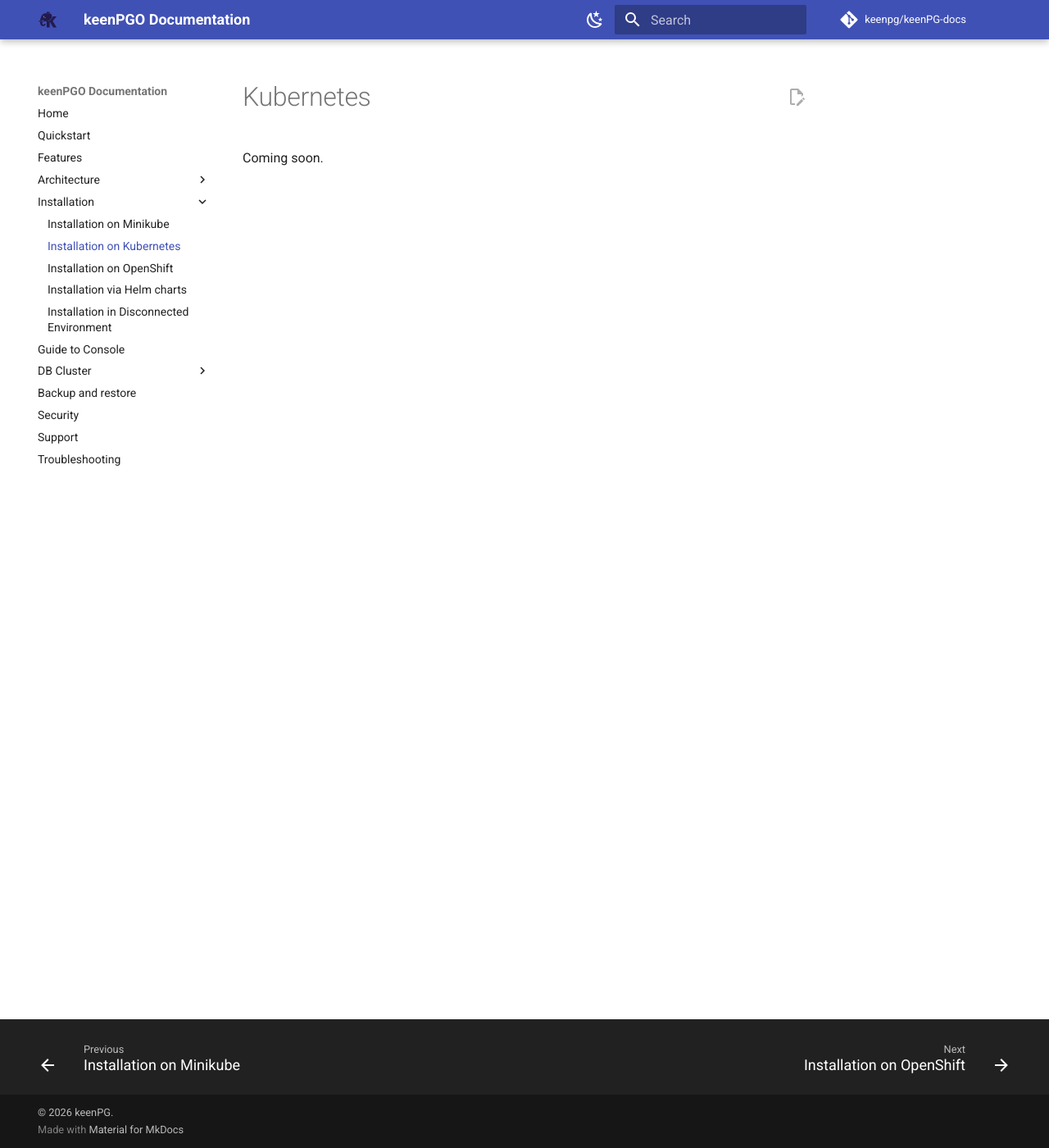
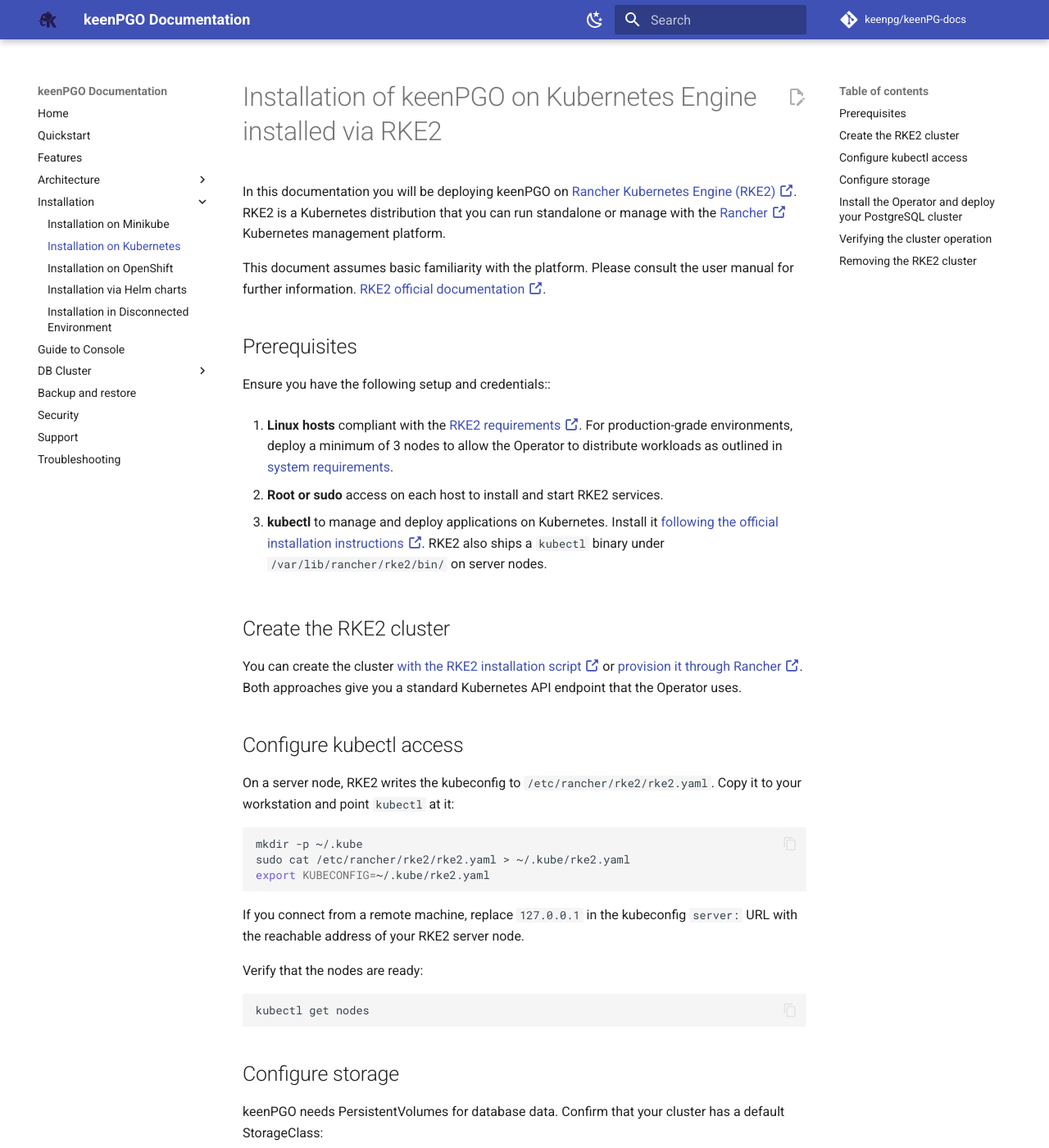
Before and after one commit to keenpg/keenPG-docs, an MkDocs documentation site: the page built from docs/Installation/kubernetes.md, in a window 1280 px wide and 1400 px high. Shown: the whole window at 82% size. Built offline with MkDocs 1.6.1 and Material for MkDocs 9.7.7, drawn with Linux system fonts in a browser that asks for light colours; comment, search, counter and statistics services are not loaded; some of the changed text lies outside the part shown.

Commit message:
Update kubernetes.md

````diff
--- a/docs/Installation/kubernetes.md
+++ b/docs/Installation/kubernetes.md
@@ -1,3 +1,128 @@
-# Kubernetes
+# Installation of keenPGO on Kubernetes Engine installed via RKE2
 
-Coming soon.
+In this documentation you will be deploying  keenPGO on
+[Rancher Kubernetes Engine (RKE2) :octicons-link-external-16:](https://docs.rke2.io/).
+RKE2 is a Kubernetes distribution that you can run standalone or
+manage with the [Rancher :octicons-link-external-16:](https://ranchermanager.docs.rancher.com/)
+Kubernetes management platform.
+
+This document assumes basic familiarity with the platform. Please consult the user manual for further information. [RKE2 official documentation :octicons-link-external-16:](https://docs.rke2.io/).
+
+## Prerequisites
+
+Ensure you have the following setup and credentials::
+
+1. **Linux hosts** compliant with the [RKE2 requirements :octicons-link-external-16:](https://docs.rke2.io/install/requirements). For production-grade environments, deploy a minimum of 3 nodes to allow the Operator to distribute workloads as outlined in [system requirements](System-Requirements.md).
+
+2. **Root or sudo** access on each host to install and start RKE2 services.
+
+3. **kubectl** to manage and deploy applications on Kubernetes. Install it
+    [following the official installation instructions :octicons-link-external-16:](https://kubernetes.io/docs/tasks/tools/install-kubectl/).
+    RKE2 also ships a `kubectl` binary under `/var/lib/rancher/rke2/bin/` on
+    server nodes.
+
+
+## Create the RKE2 cluster
+
+You can create the cluster [with the RKE2 installation script :octicons-link-external-16:](https://docs.rke2.io/install/quickstart) or [provision it
+through Rancher :octicons-link-external-16:](https://ranchermanager.docs.rancher.com/how-to-guides/new-user-guides/launch-kubernetes-with-rancher). Both approaches give you a standard Kubernetes API endpoint
+that the Operator uses.
+
+
+## Configure kubectl access
+
+On a server node, RKE2 writes the kubeconfig to `/etc/rancher/rke2/rke2.yaml`.
+Copy it to your workstation and point `kubectl` at it:
+
+```bash
+mkdir -p ~/.kube
+sudo cat /etc/rancher/rke2/rke2.yaml > ~/.kube/rke2.yaml
+export KUBECONFIG=~/.kube/rke2.yaml
+```
+
+If you connect from a remote machine, replace `127.0.0.1` in the kubeconfig
+`server:` URL with the reachable address of your RKE2 server node.
+
+Verify that the nodes are ready:
+
+```bash
+kubectl get nodes
+```
+
+## Configure storage
+
+keenPGO needs PersistentVolumes for database data. Confirm
+that your cluster has a default StorageClass:
+
+```bash
+kubectl get storageclass -A
+```
+
+RKE2 does not always ship a default StorageClass. For testing, you can install via local storage or NFS CSI driver for dev
+the [Local Path Provisioner :octicons-link-external-16:](https://github.com/rancher/local-path-provisioner).
+For production, use a CSI driver appropriate for your infrastructure, such as
+[Longhorn :octicons-link-external-16:](https://longhorn.io/) when you manage the cluster with Rancher.
+
+## Install the Operator and deploy your PostgreSQL cluster
+
+1. Create the Kubernetes namespace for your cluster. It is a good practice to isolate workloads in Kubernetes by installing the Operator in a custom namespace.
+
+    ```bash
+    kubectl create ns keenpg-operator
+    ```
+
+
+2. Deploy the Operator using the following command:
+
+    ```bash
+    git clone https://github.com/keenpg/keenpg-operator.git -b 6.0
+
+    kubectl apply --server-side -f config/keenpg -n keenpg-operator
+    ```
+
+    ??? example "Expected output"
+
+        --8<-- "kubectl-apply-bundle-response.txt"
+
+    At this point, the Operator Pod is up and running.
+
+3. Once the Operator has been started and console Pod and Console DB pods are up, and you can deploy DB instance via CLI or UI:
+
+    ```bash
+    kubectl apply -f example/database.yaml
+    ```
+
+    ??? example "Expected output"
+
+        ``` {.text .no-copy}
+        keenpgcluster/clusterdb created
+        ```
+
+
+    ```bash
+    kubectl get keenpg
+    ```
+
+
+## Verifying the cluster operation
+
+After the cluster status is `ready`, you can try to connect
+to the cluster.
+
+{% include 'assets/fragments/connectivity.txt' %}
+
+
+
+## Removing the RKE2 cluster
+
+To delete a manually installed RKE2 cluster, run the uninstall script on each
+node (agent nodes first, then server nodes):
+
+```bash
+/usr/local/bin/rke2-uninstall.sh
+```
+
+
+!!! warning
+
+    After deleting the cluster, all data stored in it will be lost!
````
